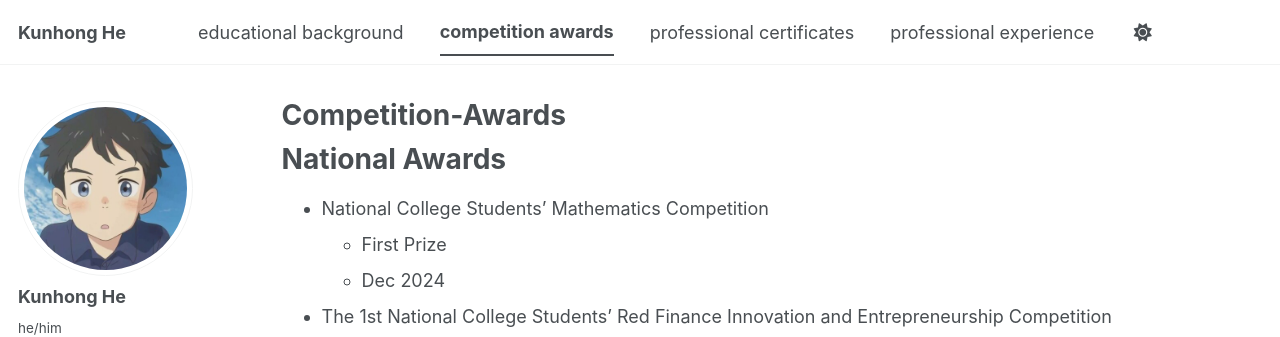
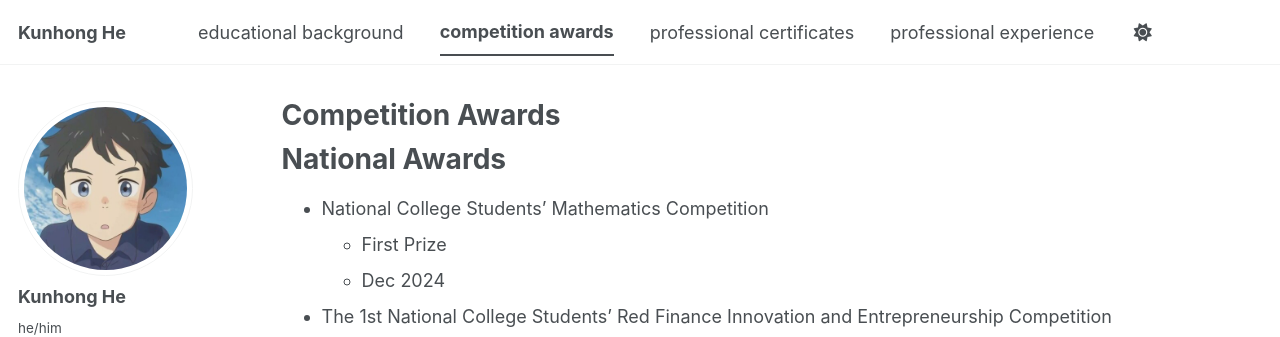
Before and after one commit to Alfred-meijiu/Alfred-meijiu.github.io, a Jekyll site: the page built from _pages/competition-awards.md, in a window 1280 px wide and 900 px high. Shown: the top 337 px of the window. Built offline with Jekyll 4.4.1, drawn with Linux system fonts in a browser that asks for light colours; a style sheet for code colours, icons or effects is not loaded.

```diff
--- a/_pages/competition-awards.md
+++ b/_pages/competition-awards.md
@@ -1,6 +1,6 @@
 ---
 layout: archive
-title: "Competition-Awards"
+title: "Competition Awards"
 permalink: /competition-awards/
 author_profile: true
 redirect_from:
```
